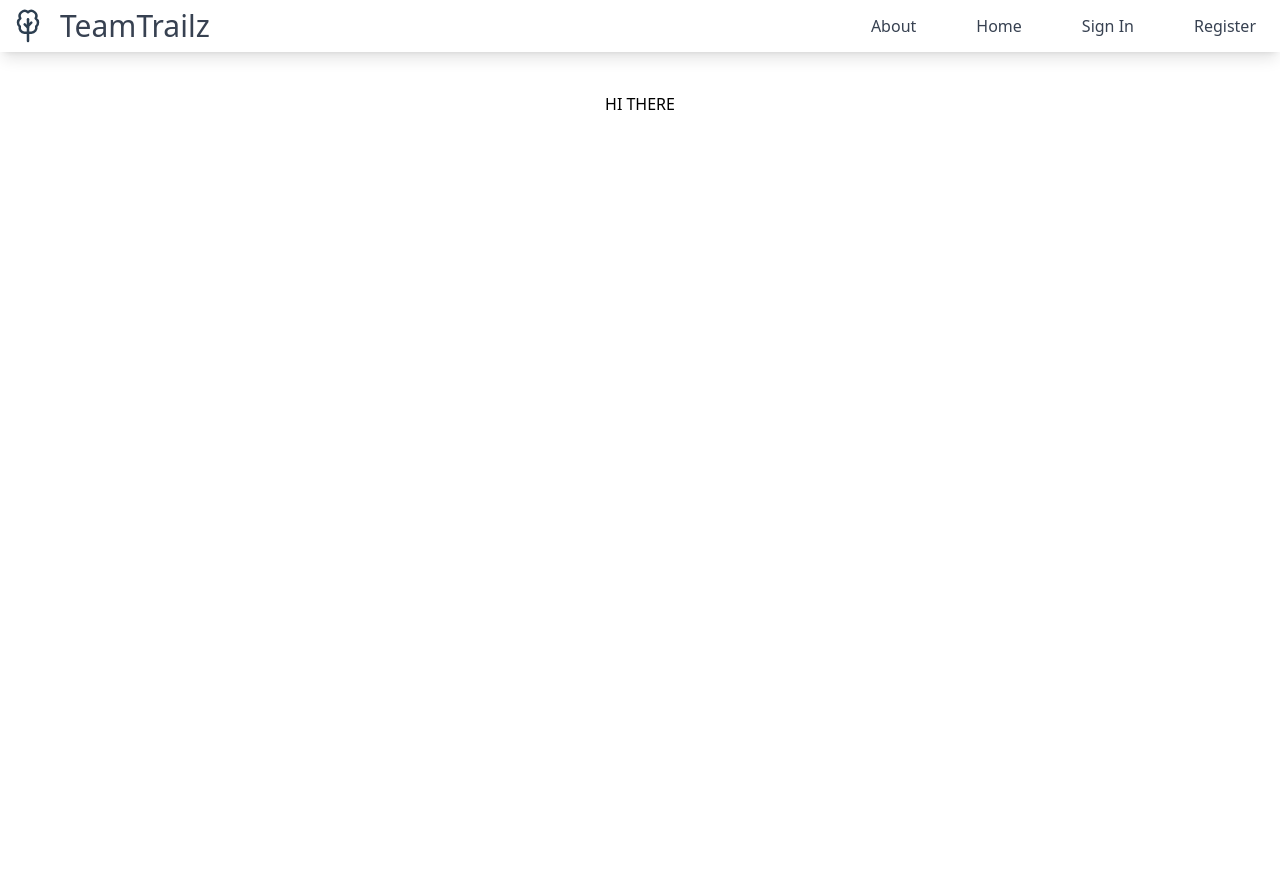
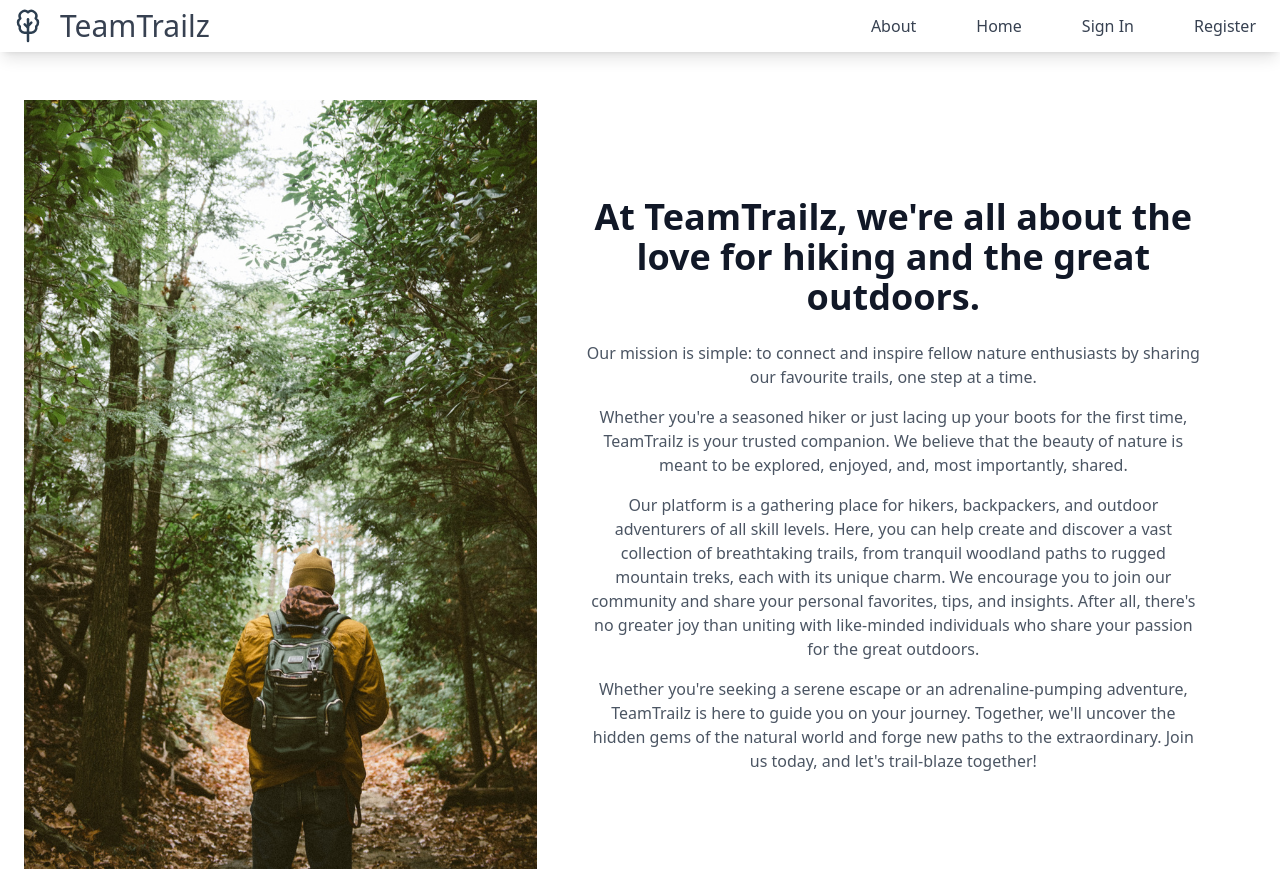
Before and after one commit to RCarr94/team-trailz, a React (Create React App) app: page /about in a window 1280 px wide. Before the commit the page ends 800 px from the top, so only its background shows below. Built offline with nearby package versions, Linux system fonts and the light colour scheme.

Commit message:
added validate email function, touched up signin/reg forms, added about page img and blurb

```diff
--- a/src/components/LoginForm/LoginForm.jsx
+++ b/src/components/LoginForm/LoginForm.jsx
@@ -65,7 +65,7 @@ export default function LoginForm({ setUser }) {
                 Email
               </label>
               <input
-                className="w-full px-3 py-2 border border-gray-300 rounded-md focus:outline-none focus:border-indigo-500"
+                className="w-full px-3 py-2 border border-gray-300 rounded-md focus:outline-none focus:border-green-500"
                 type="text"
                 name="email"
                 id="email"
@@ -79,7 +79,7 @@ export default function LoginForm({ setUser }) {
                 Password
               </label>
               <input
-                className="w-full px-3 py-2 border border-gray-300 rounded-md focus:outline-none focus:border-indigo-500"
+                className="w-full px-3 py-2 border border-gray-300 rounded-md focus:outline-none focus:border-green-500"
                 type="password"
                 name="password"
                 id="password"
@@ -89,7 +89,7 @@ export default function LoginForm({ setUser }) {
               />
             </div>
             <button
-              className="w-full bg-green-800 text-white text-sm font-bold py-2 px-4 rounded-md hover:bg-indigo-600 transition duration-300"
+              className="w-full bg-green-800 text-white text-sm font-bold py-2 px-4 rounded-md hover:cursor-pointer transition duration-300"
               type="submit"
               disabled={disabled}
             >
--- a/src/components/SignUpForm/SignUpForm.jsx
+++ b/src/components/SignUpForm/SignUpForm.jsx
@@ -1,6 +1,7 @@
 import { useState, useEffect } from 'react';
 import { signUp } from '../../utilities/services/users'
 import { Navigate, Link } from 'react-router-dom'
+import { validateEmail } from '../../utilities/services/users'
 
 const defaultState = {
     name: '',
@@ -23,18 +24,13 @@ export default function SignUpForm({ setUser }){
     if (isLoggedIn) return <Navigate to="/" />;
 
     const handleSubmit = async (e) =>{
-        // when we submit we basically just grab whatever we have in
-        // the state.
         e.preventDefault();
 
         try{
             const { name, password, email } = formData;
             const data = {name, password, email}
-
+            checkEmail();
             const user = await signUp(data)
-            // as soon as we get the decoded data from the creat account api call
-            // (derived fromt he jwt in local storage), we can update app.js to store
-            // user in state
             setUser(user)
             setIsLoggedIn(true)
         }catch (err) {
@@ -63,6 +59,14 @@ export default function SignUpForm({ setUser }){
         setFormData(newFormData);
     }
 
+    function checkEmail() {
+      if (validateEmail(email)) {
+    } else {
+        console.log('Invalid email address format');
+        throw new Error('Invalid email address format');
+    }
+    }
+
     const disabled = (password !== confirm) || !name || !email || !password || !confirm
 
     return (
@@ -75,7 +79,7 @@ export default function SignUpForm({ setUser }){
                 Name
               </label>
               <input
-                className="w-full px-3 py-2 border border-gray-300 rounded-md focus:outline-none focus:border-indigo-500"
+                className="w-full px-3 py-2 border border-gray-300 rounded-md focus:outline-none focus:border-green-500"
                 type="text"
                 name="name"
                 id="name"
@@ -89,7 +93,7 @@ export default function SignUpForm({ setUser }){
                 Email
               </label>
               <input
-                className="w-full px-3 py-2 border border-gray-300 rounded-md focus:outline-none focus:border-indigo-500"
+                className="w-full px-3 py-2 border border-gray-300 rounded-md focus:outline-none focus:border-green-500"
                 type="text"
                 name="email"
                 id="email"
@@ -103,7 +107,7 @@ export default function SignUpForm({ setUser }){
                 Password
               </label>
               <input
-                className="w-full px-3 py-2 border border-gray-300 rounded-md focus:outline-none focus:border-indigo-500"
+                className="w-full px-3 py-2 border border-gray-300 rounded-md focus:outline-none focus:border-green-500"
                 type="password"
                 name="password"
                 id="password"
@@ -117,7 +121,7 @@ export default function SignUpForm({ setUser }){
                 Confirm Password
               </label>
               <input
-                className="w-full px-3 py-2 border border-gray-300 rounded-md focus:outline-none focus:border-indigo-500"
+                className="w-full px-3 py-2 border border-gray-300 rounded-md focus:outline-none focus:border-green-500"
                 type="password"
                 name="confirm"
                 id="confirm"
@@ -127,7 +131,7 @@ export default function SignUpForm({ setUser }){
               />
             </div>
             <button
-              className="w-full bg-green-800 text-white text-sm font-bold py-2 px-4 rounded-md hover:bg-indigo-600 transition duration-300"
+              className="w-full bg-green-800 text-white text-sm font-bold py-2 px-4 rounded-md hover:cursor-pointer transition duration-300"
               type="submit"
               disabled={disabled}
             >
@@ -136,9 +140,9 @@ export default function SignUpForm({ setUser }){
             <span className='text-sm'>
               Already have an account? &nbsp;<Link className='text-green-800' to="/signin">Sign In</Link>
             </span>
+           {error && <p className="text-red-500">&nbsp;{error}</p>}
           </form>
         </div>
-        {error && <p className="text-red-500">&nbsp;{error}</p>}
       </div>
     );
 }
--- a/src/pages/AboutPage/AboutPage.jsx
+++ b/src/pages/AboutPage/AboutPage.jsx
@@ -1,11 +1,40 @@
-
+import natureImg from '../../images/nature.jpg';
 
 
 
 export default function AboutPage() {
   return (
-    <div>
-      HI THERE
+    <div className="py-2 bg-white">
+      <div className="container m-auto px-6 text-gray-600 md:px-12 xl:px-6">
+        <div className="space-y-6 md:space-y-0 md:flex md:gap-6 lg:items-center lg:gap-12">
+          <div className="md:5/12 lg:w-5/12">
+            <img src={natureImg} alt="trail" loading="lazy" width="" height="" />
+          </div>
+          <div className="md:7/12 lg:w-6/12">
+            <h2 className="text-2xl text-gray-900 font-bold md:text-4xl">
+              At TeamTrailz, we're all about the love for hiking and the great outdoors.
+            </h2>
+            <p className="mt-6 text-gray-600">
+              Our mission is simple: to connect and inspire fellow nature enthusiasts by sharing our favourite trails, one step at a time.
+            </p>
+            <p className="mt-4 text-gray-600">
+              Whether you're a seasoned hiker or just lacing up your boots for the first time, TeamTrailz is your trusted companion. We believe that
+              the beauty of nature is meant to be explored, enjoyed, and, most importantly, shared.
+            </p>
+            <p className="mt-4 text-gray-600">
+              Our platform is a gathering place for hikers, backpackers, and outdoor adventurers of all skill levels. Here, you can help create and
+              discover a vast collection of breathtaking trails, from tranquil woodland paths to rugged mountain treks, each with its unique charm. We
+              encourage you to join our community and share your personal favorites, tips, and insights. After all, there's no greater joy than
+              uniting with like-minded individuals who share your passion for the great outdoors.
+            </p>
+            <p className="mt-4 text-gray-600">
+              Whether you're seeking a serene escape or an adrenaline-pumping adventure, TeamTrailz is here to guide you on your journey. Together,
+              we'll uncover the hidden gems of the natural world and forge new paths to the extraordinary. Join us today, and let's trail-blaze
+              together!
+            </p>
+          </div>
+        </div>
+      </div>
     </div>
   );
 }
--- a/src/utilities/services/users.js
+++ b/src/utilities/services/users.js
@@ -47,3 +47,10 @@ export async function login(formData) {
 export function logOut(){
     window.localStorage.removeItem('token')
 }
+
+export function validateEmail(email) {
+  // Regular expression to match email addresses ending with .ca or .com
+  const emailPattern = /^[A-Za-z0-9._%+-]+@[A-Za-z0-9.-]+\.(ca|com)$/;
+
+  return emailPattern.test(email);
+}
```
Also changed, not shown: seed.js (deleted, +0 -23 lines), src/images/nature.jpg (added).
